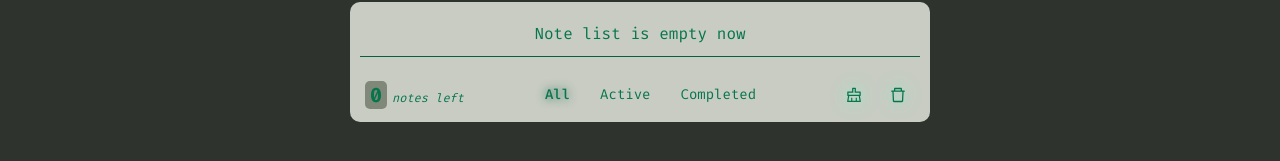
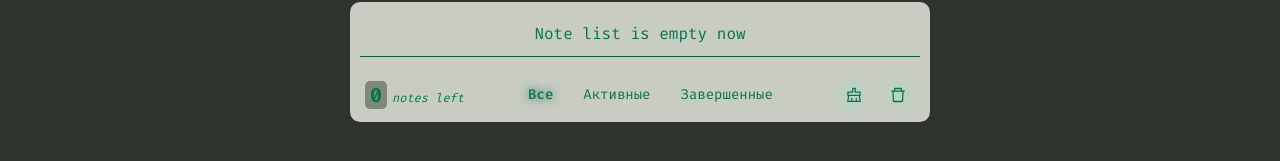
Before and after one commit to bakNa2t/type2note, a React (Vite) app: page / in a window 1280 px wide. Shown: the part 241-402 px from the top of the page. Built offline with nearby package versions, Linux system fonts and the light colour scheme; the HTML template or start-up script is replaced by a standard one.

Commit message:
Added useNoteLang to NoteFilter to toggle category lang

```diff
--- a/index.html
+++ b/index.html
@@ -3,26 +3,35 @@
   <head>
     <meta charset="UTF-8" />
     <meta name="viewport" content="width=device-width, initial-scale=1.0" />
-    <link rel="icon" type="image/png" href="icon/favicon.png" />
+    <link rel="icon" type="image/png" href="/public/icon/favicon.ico" />
+    <link
+      rel="icon"
+      sizes="192x192"
+      href="/public/icon/android-chrome-192x192.png"
+    />
     <link
       rel="apple-touch-icon"
       sizes="180x180"
-      href="icon/apple-touch-icon.png"
+      href="/public/icon/apple-touch-icon.png"
     />
     <link
       rel="icon"
       type="image/png"
       sizes="32x32"
-      href="icon/favicon-32x32.png"
+      href="/public/icon/favicon-32x32.png"
     />
     <link
       rel="icon"
       type="image/png"
       sizes="16x16"
-      href="icon/favicon-16x16.png"
+      href="/public/icon/favicon-16x16.png"
     />
-    <link rel="manifest" href="icon/site.webmanifest" />
-    <link rel="mask-icon" href="icon/safari-pinned-tab.svg" color="#5bbad5" />
+    <link rel="manifest" href="/public/icon/site.webmanifest" />
+    <link
+      rel="mask-icon"
+      href="/public/icon/safari-pinned-tab.svg"
+      color="#5bbad5"
+    />
     <meta name="msapplication-TileColor" content="#da532c" />
     <meta name="theme-color" content="#ffffff" />
 
--- a/src/data/content.js
+++ b/src/data/content.js
@@ -2,9 +2,19 @@ export const content = {
   en: {
     appTitle: "Get started to store notes",
     placeholder: "Add new note...",
+    filter: {
+      all: "All",
+      active: "Active",
+      completed: "Completed",
+    },
   },
   ru: {
     appTitle: "Время начать хранить заметки",
     placeholder: "Добавить новую заметку...",
+    filter: {
+      all: "Все",
+      active: "Активные",
+      completed: "Завершенные",
+    },
   },
 };
--- a/src/ui-blocks/Header.jsx
+++ b/src/ui-blocks/Header.jsx
@@ -53,6 +53,10 @@ const Logo = styled.img`
 const ButtonWrapper = styled.div`
   display: flex;
   gap: 3rem;
+
+  @media screen and (max-width: 500px) {
+    gap: 0.4rem;
+  }
 `;
 
 function Header() {
--- a/src/ui-blocks/NoteFilter.jsx
+++ b/src/ui-blocks/NoteFilter.jsx
@@ -9,6 +9,8 @@ import {
   filterAll,
   filterCompleted,
 } from "../base-blocks/noteSlice";
+import { useNoteLang } from "../context/NoteLangContext";
+import { content } from "../data/content";
 
 const StyledNoteFilter = styled.div`
   display: flex;
@@ -49,6 +51,8 @@ function NoteFilter({ activeNotes, completedNotes }) {
 
   const dispatch = useDispatch();
   const toFiltered = useSelector((state) => state.note.filter);
+  const { lang } = useNoteLang();
+  const { filter } = lang === "en" ? content.en : content.ru;
 
   function handleFilterAll() {
     dispatch(filterAll());
@@ -70,7 +74,11 @@ function NoteFilter({ activeNotes, completedNotes }) {
         nothovered={String(toFiltered === "all")}
         disabled={toFiltered === "all"}
       >
-        {toFiltered === "all" ? <FilterActive>All</FilterActive> : "All"}
+        {toFiltered === "all" ? (
+          <FilterActive>{filter.all}</FilterActive>
+        ) : (
+          filter.all
+        )}
       </Button>
 
       <Button
@@ -80,9 +88,9 @@ function NoteFilter({ activeNotes, completedNotes }) {
         disabled={toFiltered === "active"}
       >
         {toFiltered === "active" ? (
-          <FilterActive>Active</FilterActive>
+          <FilterActive>{filter.active}</FilterActive>
         ) : (
-          "Active"
+          filter.active
         )}
         {activeNotes === 0 ? null : toFiltered === "active" ? null : (
           <NoteCounter>{activeNotes}</NoteCounter>
@@ -96,9 +104,9 @@ function NoteFilter({ activeNotes, completedNotes }) {
         disabled={toFiltered === "completed"}
       >
         {toFiltered === "completed" ? (
-          <FilterActive>Completed</FilterActive>
+          <FilterActive>{filter.completed}</FilterActive>
         ) : (
-          "Completed"
+          filter.completed
         )}
         {completedNotes === 0 ? null : toFiltered === "completed" ? null : (
           <NoteCounter>{completedNotes}</NoteCounter>
```
Also changed, not shown: public/icon/site.webmanifest.
